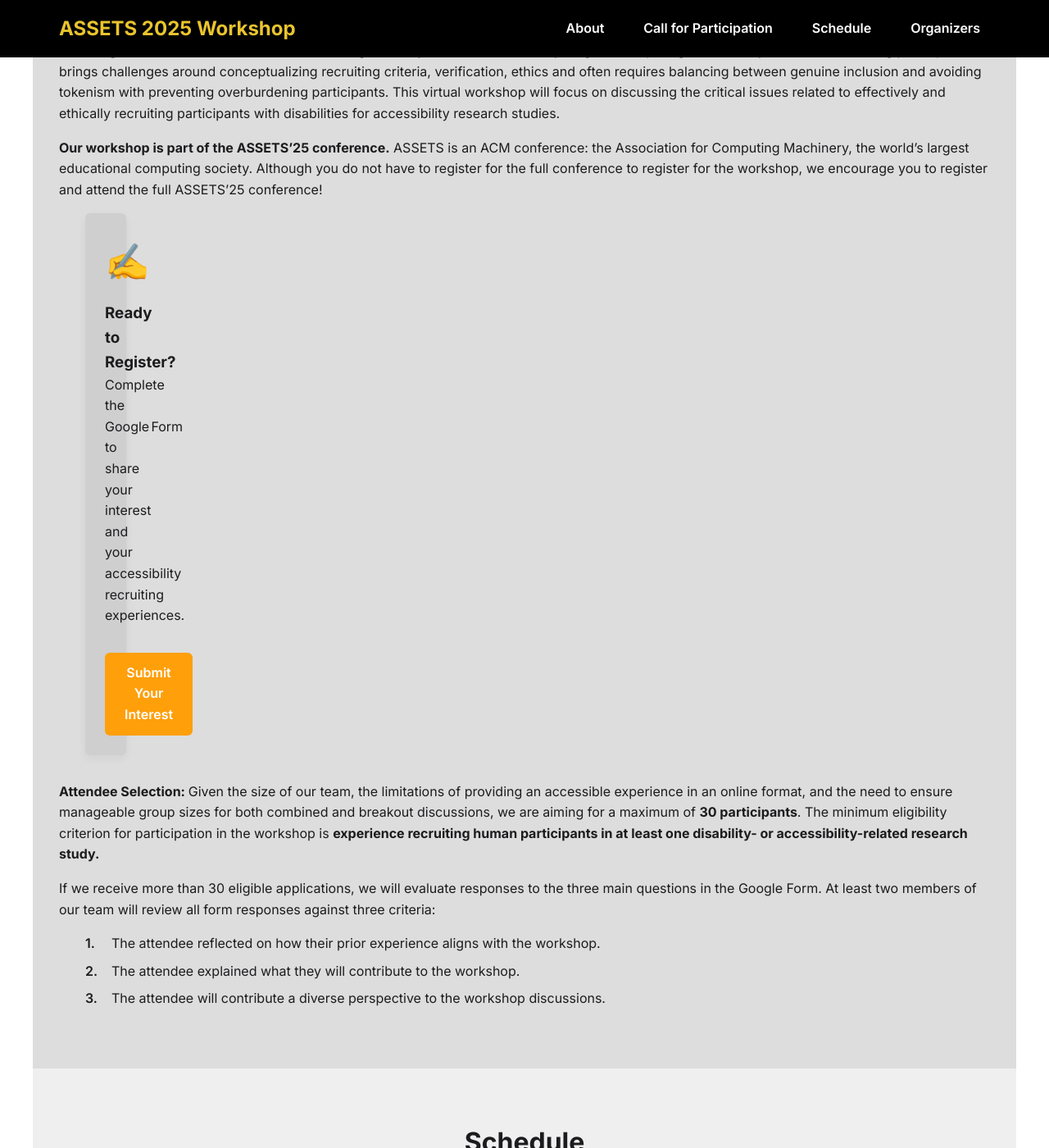
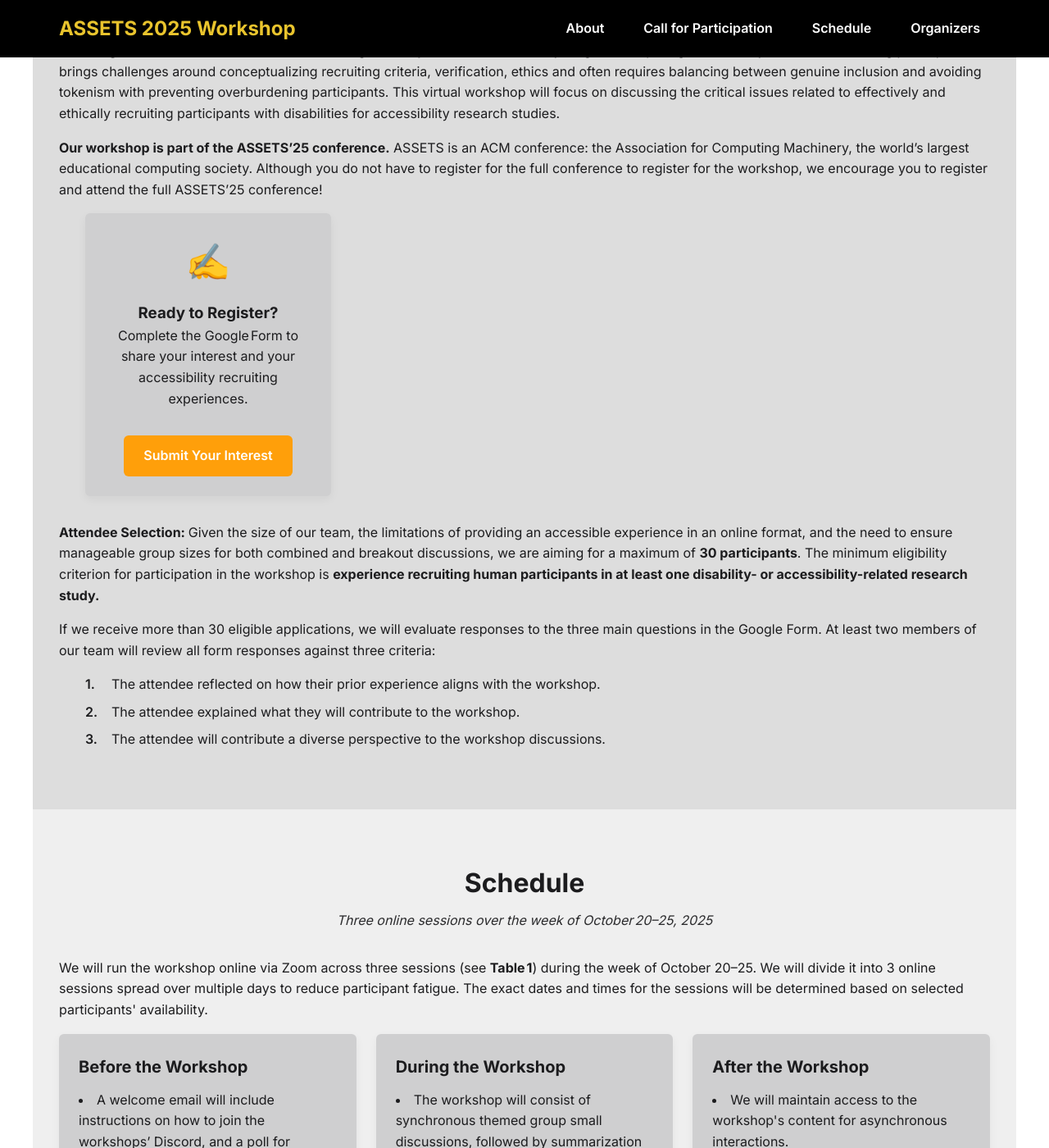
Before and after one commit to assets-recruitment-2025/assets-recruitment-2025.github.io, a Jekyll site: the page built from index.md, in a window 1280 px wide and 1400 px high, scrolled down 1305 px. Shown: the whole window at 82% size. Built offline with Jekyll 4.4.1, drawn with Linux system fonts in a browser that asks for light colours.

Commit message:
Call for Participation

```diff
--- a/assets/css/style.css
+++ b/assets/css/style.css
@@ -553,7 +553,7 @@ img {
 .call-for-participation .call-card--cta {
   background: var(#cfcfd0);
   text-align: center;
-  max-width: 50px
+  max-width: 300px
 }
 .call-for-participation .call-card--cta .call-card-icon {
   font-size: 2.75rem;
```
